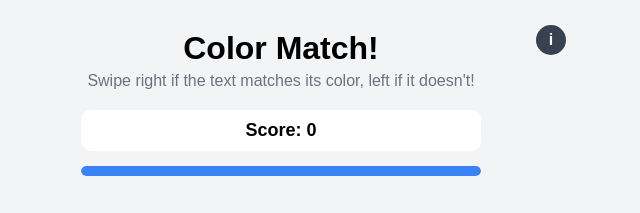
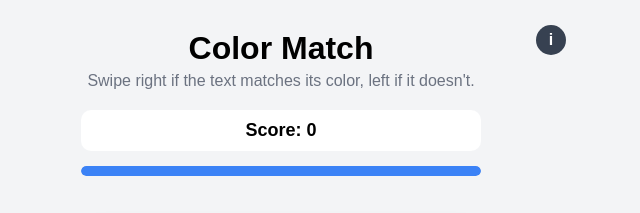
Before and after one commit to ahmethakanbesel/color-match, a website built with Vite: page web/index.html in a window 1280 px wide. Shown: the top 213 px of the page, 359-999 px from the left. Built offline with nearby package versions, Linux system fonts and the light colour scheme.

Commit message:
ui: update game title and instruction

```diff
--- a/web/index.html
+++ b/web/index.html
@@ -16,8 +16,8 @@
 <body>
   <div id="game-container">
     <div class="game-header">
-      <h1 id="game-title">Color Match!</h1>
-      <p id="game-instruction">Swipe right if the text matches its color, left if it doesn't!</p>
+      <h1 id="game-title">Color Match</h1>
+      <p id="game-instruction">Swipe right if the text matches its color, left if it doesn't.</p>
     </div>
 
     <div class="game-stats">
--- a/web/src/main.js
+++ b/web/src/main.js
@@ -46,9 +46,9 @@ const colorHexCodes = {
 // Translations for UI elements
 const translations = {
   en: {
-    title: 'Color Match!',
+    title: 'Color Match',
     instruction:
-      "Swipe right if the text matches its color, left if it doesn't!",
+      "Swipe right if the text matches its color, left if it doesn't.",
     score: 'Score:',
     gameOver: 'Game Over!',
     finalScore: 'Your final score:',
@@ -63,9 +63,9 @@ const translations = {
     swipeToStart: 'Swipe to start',
   },
   tr: {
-    title: 'Renk Eşleştirme!',
+    title: 'Renk Eşleştirme',
     instruction:
-      'Renk ismi ile rengi eşleşiyorsa sağa, eşleşmiyorsa sola kaydır!',
+      'Renk ismi ile rengi eşleşiyorsa sağa, eşleşmiyorsa sola kaydırın.',
     score: 'Puan:',
     gameOver: 'Oyun Bitti!',
     finalScore: 'Toplam puanınız:',
```
